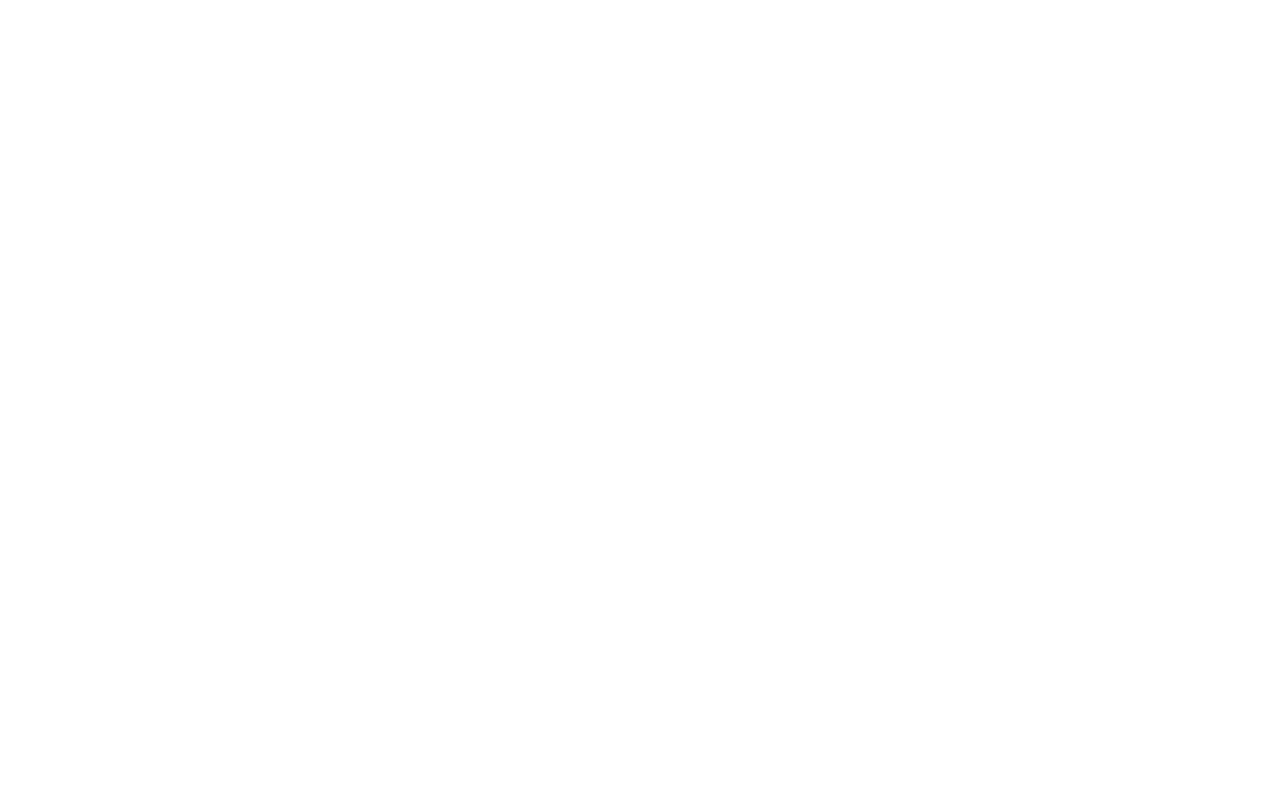
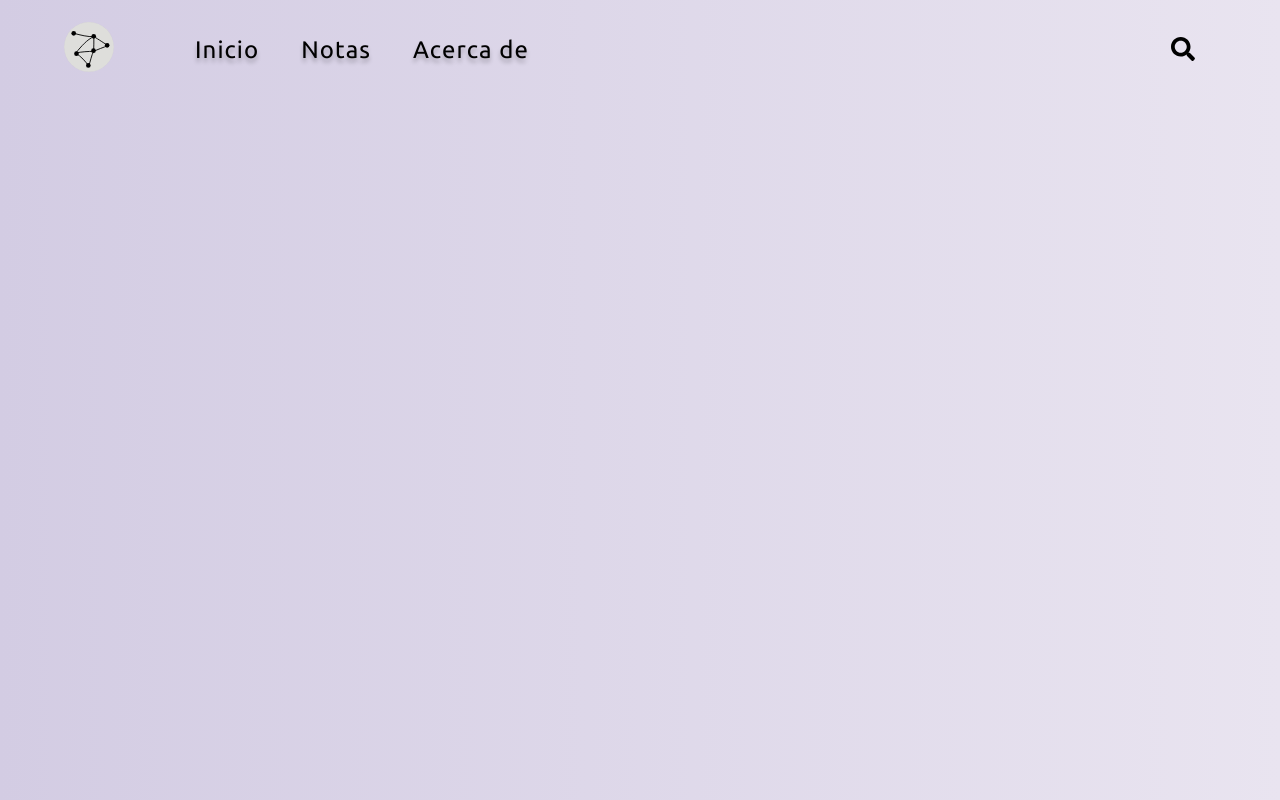
Before and after one commit to smaje99/proyecto-dsi, a React (Create React App) app: page / in a window 1280 px wide. Built offline with nearby package versions, Linux system fonts and the light colour scheme.

Commit message:
Barra de navegación

```diff
--- a/src/assets/components/App.js
+++ b/src/assets/components/App.js
@@ -8,15 +8,21 @@
 import { Inicio } from './Inicio';
 import { About } from './About';
 import { Notas } from './Notas';
+import { NavBar } from './NavBar';
+
+import '../styles/App.css'
 
 function App() {
   return (
     <Router>
-      <Switch>
-        <Route path="/" component={ Inicio } />
-        <Route path="/info" component={ About } />
-        <Route path="/notas" component={ Notas } />
-      </Switch>
+      <div className="container">
+        <NavBar />
+        <Switch>
+          <Route path="/" component={ Inicio } />
+          <Route path="/acerca" component={ About } />
+          <Route path="/notas" component={ Notas } />
+        </Switch>
+      </div>
     </Router>
   );
 }
--- /dev/null
+++ b/src/assets/components/NavBar.js
@@ -0,0 +1,38 @@
+import React from 'react'
+import { Link } from 'react-router-dom'
+import { FontAwesomeIcon } from '@fortawesome/react-fontawesome'
+import { faSearch } from '@fortawesome/free-solid-svg-icons'
+
+import '../styles/NavBar.css'
+
+export const NavBar = () => {
+    return (
+        <nav className="navbar">
+            <Link className="nav-logo" to="/">
+                <img src="img/seros.svg" alt="Logotipo SEROS" />
+            </Link>
+            <ul className="navbar-menu">
+                <li className="nav-item">
+                    <Link className="nav-link" to="/">
+                        Inicio
+                    </Link>
+                </li>
+                <li className="nav-item">
+                    <Link className="nav-link" to="/notas">
+                        Notas
+                    </Link>
+                </li>
+                <li className="nav-item">
+                    <Link className="nav-link" to="/acerca">
+                        Acerca de
+                    </Link>
+                </li>
+            </ul>
+            <ul className="nav-menu-right">
+                <li>
+                    <FontAwesomeIcon className="nav-link" icon={ faSearch } />
+                </li>
+            </ul>
+        </nav>
+    )
+}
--- /dev/null
+++ b/src/assets/styles/App.css
@@ -0,0 +1,5 @@
+.container {
+    width: 90%;
+    margin: auto;
+    text-align: center;
+}
--- /dev/null
+++ b/src/assets/styles/NavBar.css
@@ -0,0 +1,41 @@
+/* Navigation */
+.navbar {
+    font-size: 24px;
+    display: flex;
+    justify-content: center;
+    align-items: center;
+    height: 60px;
+    padding: 20px 0;
+}
+
+.nav-logo img {
+    width: 50px;
+}
+
+/* nav left */
+.navbar ul {
+    list-style: none;
+    display: flex;
+}
+
+.navbar ul li {
+    padding: 15px;
+}
+
+.nav-link {
+    padding: 6px;
+    text-decoration: none;
+    color: black;
+    text-shadow: 0px 4px 4px rgba(0, 0, 0, .25);
+    letter-spacing: 0.045em;
+    transition: .4s ;
+}
+
+.nav-link:hover {
+    font-size: 26px;
+}
+
+.navbar ul.navbar-menu {
+    flex: 1;
+    margin-left: 20px;
+}
```
